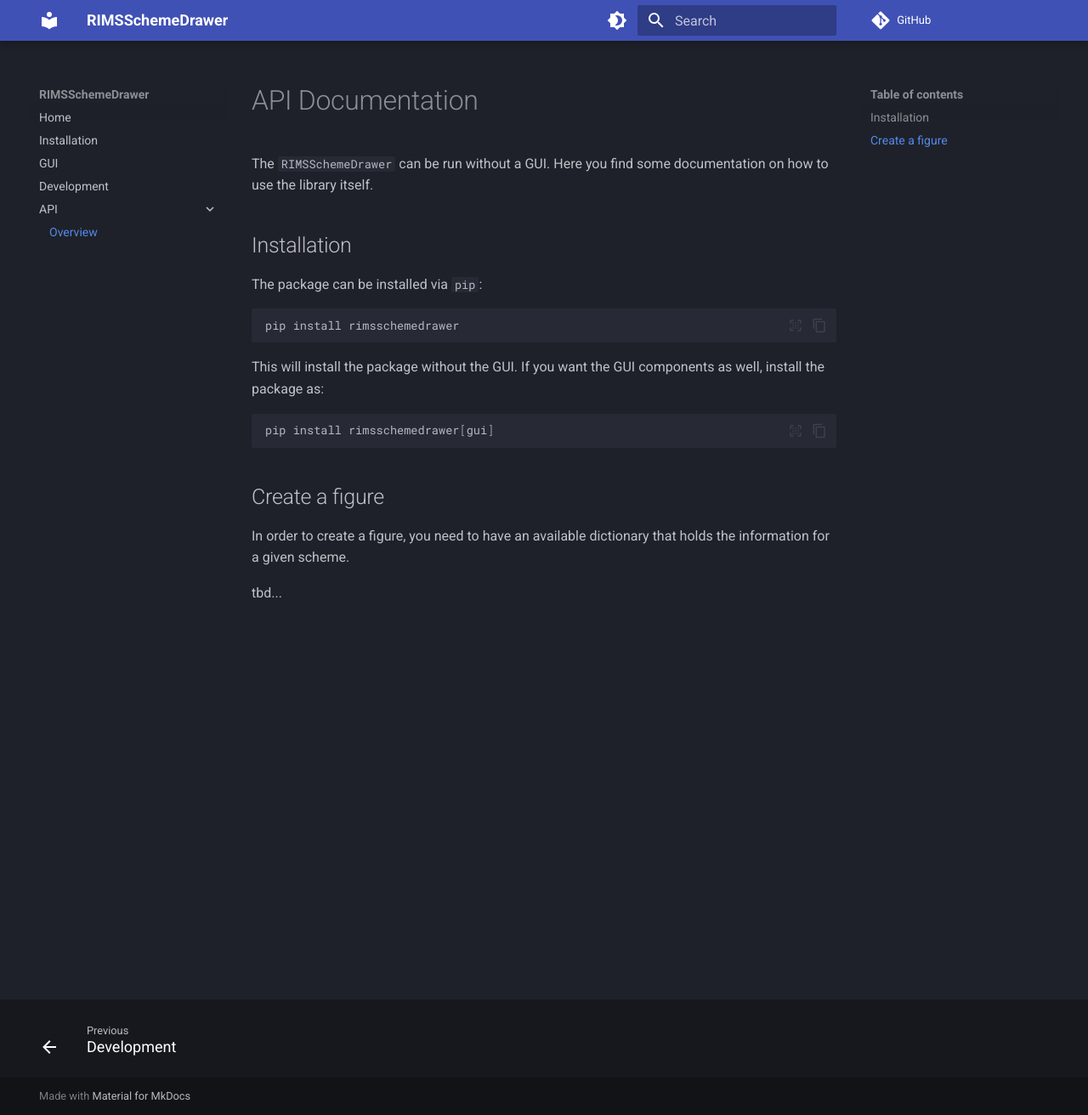
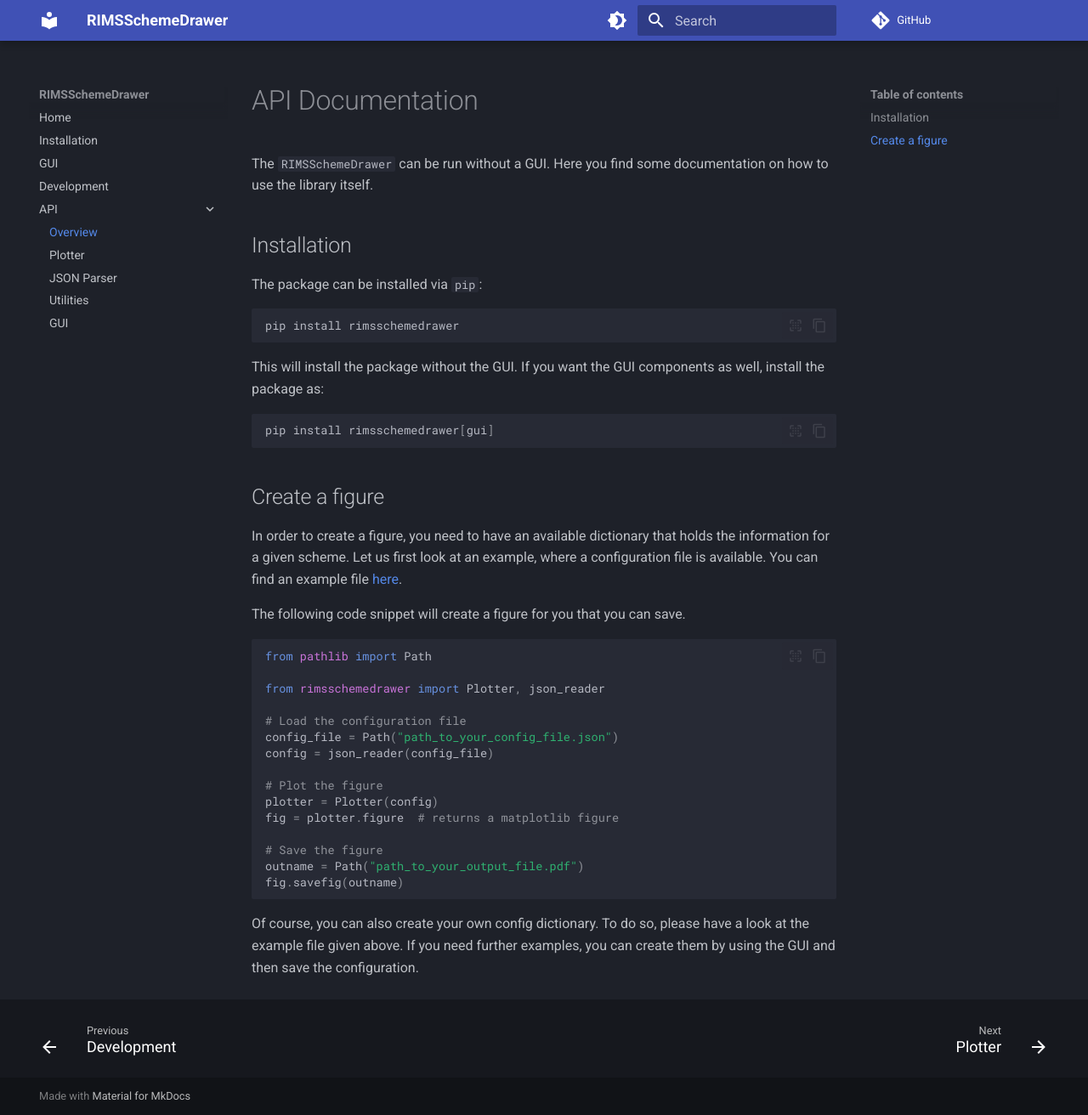
Before and after one commit to RIMS-Code/RIMSSchemeDrawer, an MkDocs documentation site: the page built from docs/api/index.md, in a window 1280 px wide and 1312 px high. Shown: the whole window at 85% size. Built offline with MkDocs 1.6.1 and Material for MkDocs 9.7.7, drawn with Linux system fonts in a browser that asks for light colours; comment, search, counter and statistics services are not loaded.

Commit message:
Add API docs and example of plotter usage

````diff
--- a/docs/api/index.md
+++ b/docs/api/index.md
@@ -23,5 +23,31 @@
 
 In order to create a figure,
 you need to have an available dictionary that holds the information for a given scheme.
+Let us first look at an example, where a configuration file is available.
+You can find an example file
+[here](https://github.com/RIMS-Code/RIMSSchemeDrawer/blob/main/examples/example_titanium.json).
 
-tbd...
+The following code snippet will create a figure for you that you can save.
+
+```python
+from pathlib import Path
+
+from rimsschemedrawer import Plotter, json_reader
+
+# Load the configuration file
+config_file = Path("path_to_your_config_file.json")
+config = json_reader(config_file)
+
+# Plot the figure
+plotter = Plotter(config)
+fig = plotter.figure  # returns a matplotlib figure
+
+# Save the figure
+outname = Path("path_to_your_output_file.pdf")
+fig.savefig(outname)
+```
+
+Of course, you can also create your own config dictionary.
+To do so, please have a look at the example file given above.
+If you need further examples,
+you can create them by using the GUI and then save the configuration.
--- a/mkdocs.yml
+++ b/mkdocs.yml
@@ -39,7 +39,13 @@
 
 plugins:
   - search
-
+  - mkdocstrings:
+      handlers:
+        python:
+          options:
+            docstring_style: sphinx
+            show_symbol_type_heading: true
+            show_symbol_type_toc: true
 nav:
   - Home: index.md
   - Installation: install.md
@@ -47,3 +53,7 @@
   - Development: dev.md
   - API:
       - Overview: api/index.md
+      - Plotter: api/plotter.md
+      - JSON Parser: api/json_parser.md
+      - Utilities: api/utils.md
+      - GUI: api/gui.md
--- a/pyproject.toml
+++ b/pyproject.toml
@@ -24,6 +24,7 @@
 docs = [
     "mkdocs>=1.5.3",
     "mkdocs-material>=9.5.12",
+    "mkdocstrings[python]>=0.24.1",
 ]
 
 [project.urls]
````
Also changed, not shown: docs/api/gui.md (added, +3 -0 lines), docs/api/json_parser.md (added, +3 -0 lines), docs/api/plotter.md (added, +3 -0 lines), docs/api/utils.md (added, +3 -0 lines), docs/img/gui_scheme.svg, 2 other files.
